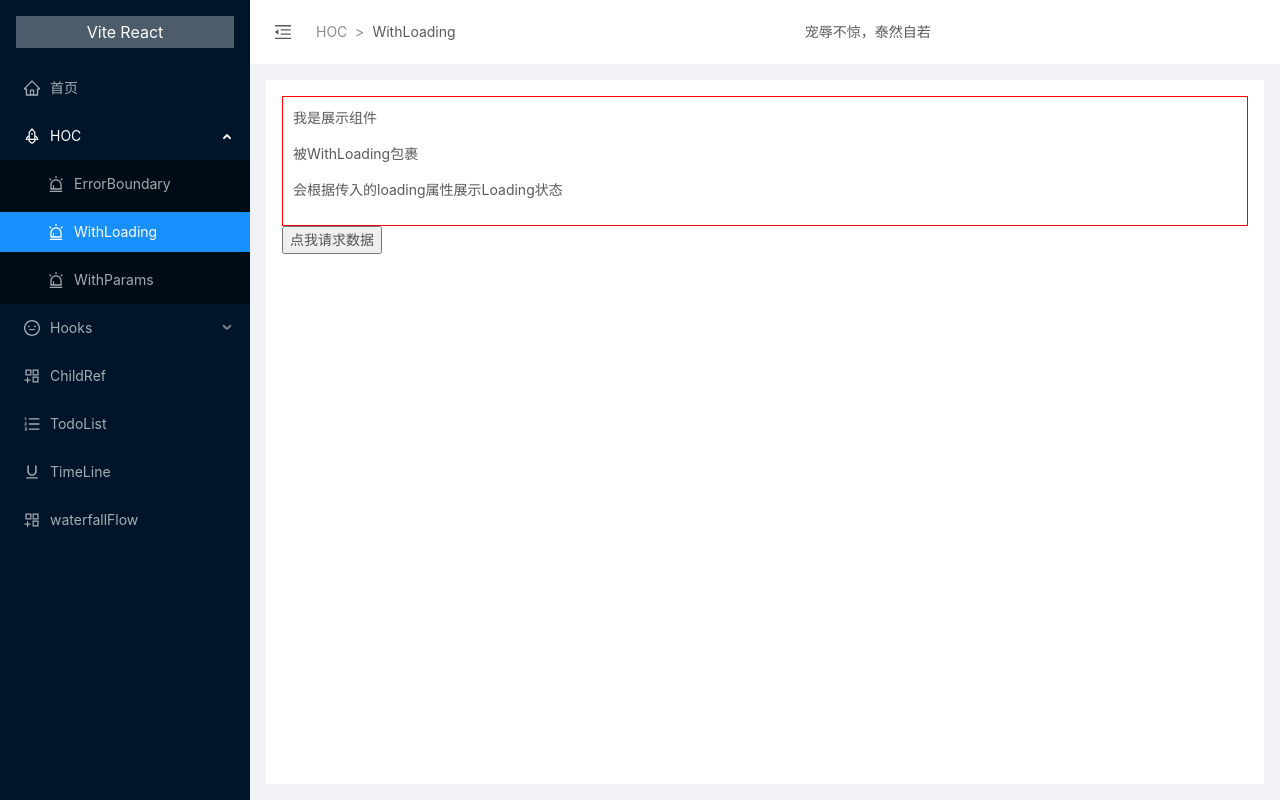
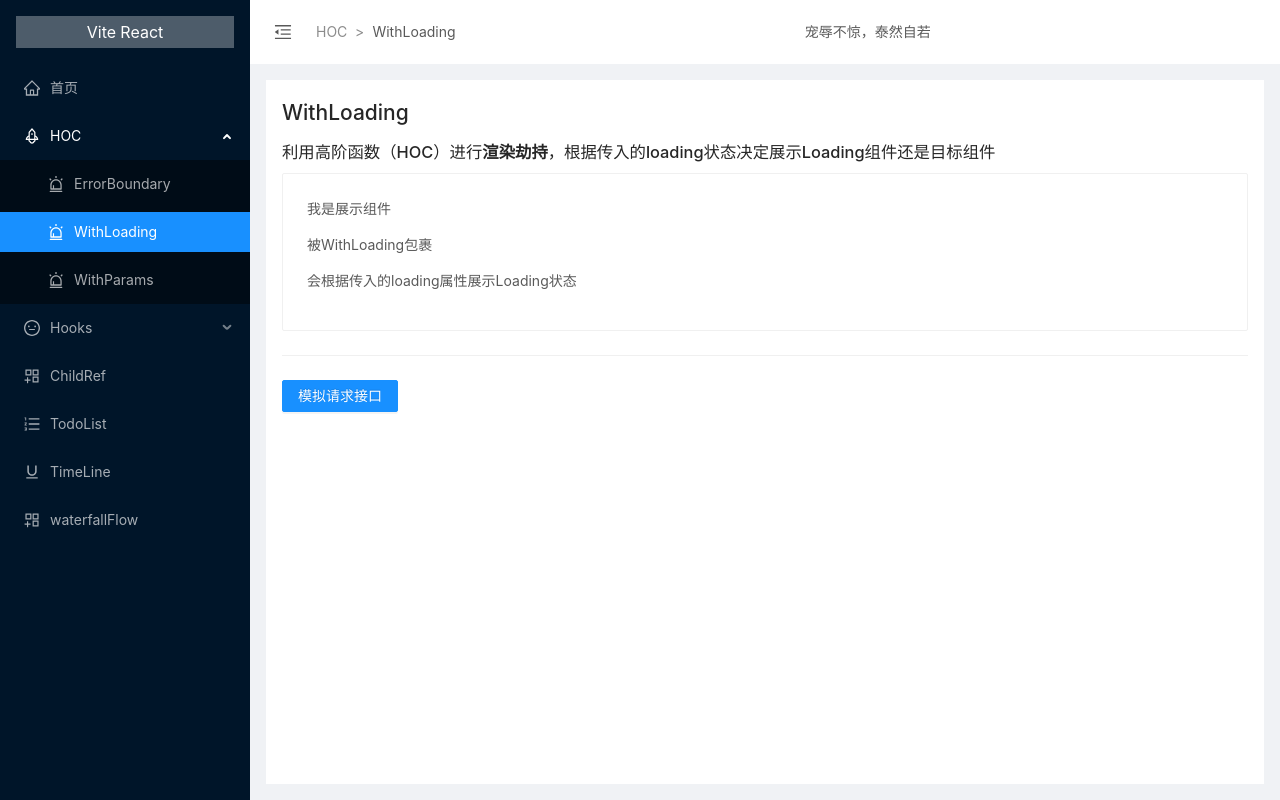
Before and after one commit to kkorz/vite-react, a React (Vite) app: page /hoc/withLoading in a window 1280 px wide. Built offline with nearby package versions, Linux system fonts and the light colour scheme.

Commit message:
style: 美化withLoading页面

```diff
--- a/src/pages/HOC/WithLoading/DispalyComponent.jsx
+++ b/src/pages/HOC/WithLoading/DispalyComponent.jsx
@@ -1,13 +1,14 @@
 import React from "react";
+import { Card } from "antd";
 import WithLoading from "@/core/hoc/WithLoading";
 
 const DispalyComponent = () => {
   return (
-    <div style={{ padding: "10px", border: ".5px solid red" }}>
+    <Card>
       <p>我是展示组件</p>
       <p>被WithLoading包裹</p>
       <p>会根据传入的loading属性展示Loading状态</p>
-    </div>
+    </Card>
   );
 };
 
--- a/src/pages/HOC/WithLoading/index.jsx
+++ b/src/pages/HOC/WithLoading/index.jsx
@@ -1,4 +1,5 @@
 import React, { useState } from "react";
+import { Button, Divider } from "antd";
 import DispalyComponent from "./DispalyComponent";
 
 const Index = () => {
@@ -13,8 +14,17 @@ const Index = () => {
 
   return (
     <>
+      <h2>WithLoading</h2>
+      <h3>
+        利用高阶函数（HOC）进行<strong>渲染劫持</strong>
+        ，根据传入的loading状态决定展示Loading组件还是目标组件
+      </h3>
       <DispalyComponent loading={loading} />
-      <button onClick={fetchRemote}>点我请求数据</button>
+
+      <Divider />
+      <Button type="primary" onClick={fetchRemote}>
+        模拟请求接口
+      </Button>
     </>
   );
 };
```
